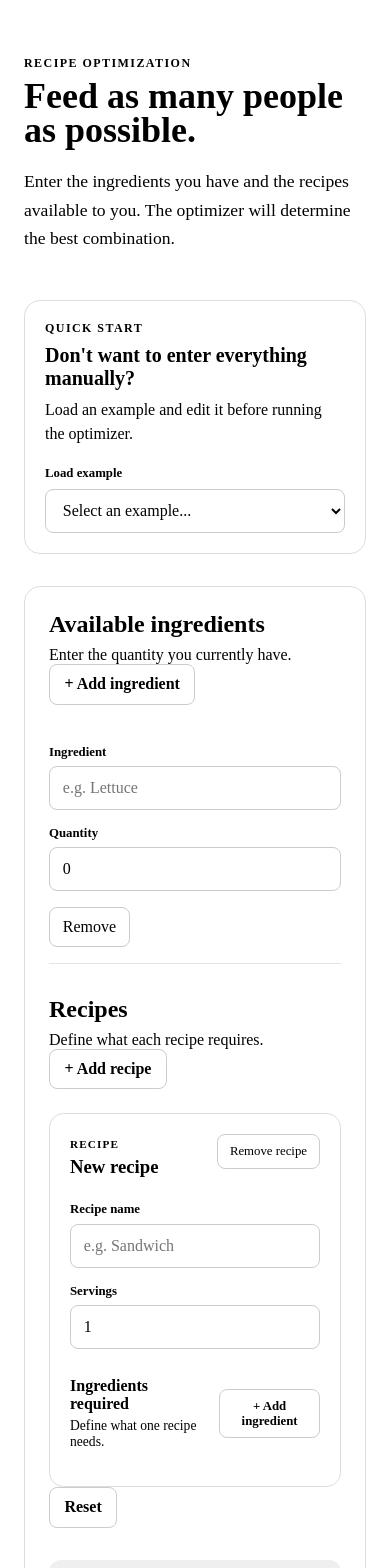
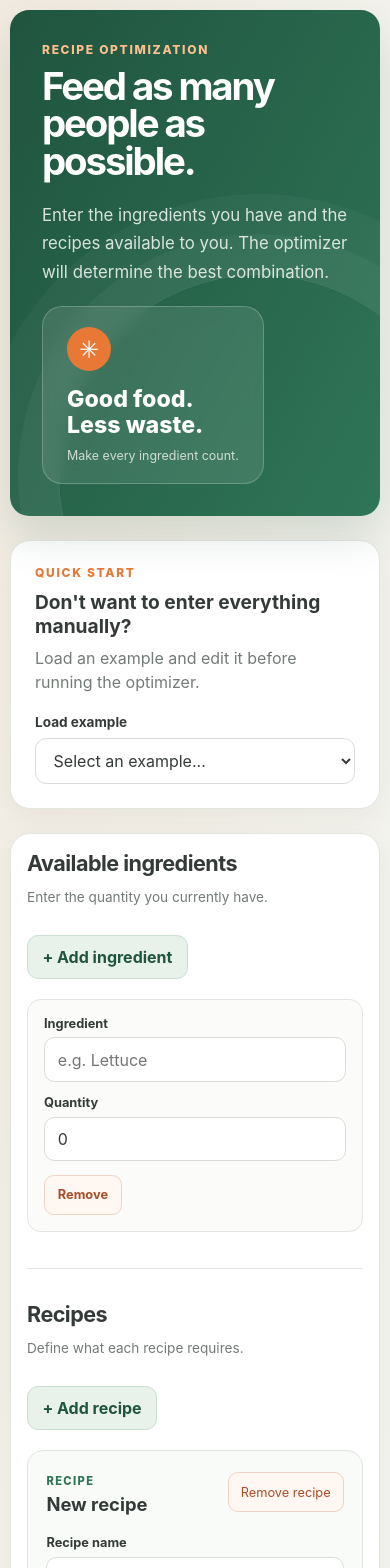
Before and after one commit to Meloniod/recipe-technical-assessment, an Angular app in the folder recipe-ui/: page /optimization in a window 390 px wide. Shown: the top 1568 px of the page. Built offline with nearby package versions, Linux system fonts and the light colour scheme.

Commit message:
feat: enhance styling and layout for optimization page and components

```diff
--- a/recipe-ui/src/app/features/optimization/components/ingredient-row/ingredient-row.component.scss
+++ b/recipe-ui/src/app/features/optimization/components/ingredient-row/ingredient-row.component.scss
@@ -1,8 +1,10 @@
 .ingredient-row {
   display: grid;
-  gap: 1rem;
-  padding: 1rem 0;
-  border-bottom: 1px solid #e5e5e5;
+  gap: 0.85rem;
+  padding: 1rem;
+  border: 1px solid var(--color-line);
+  border-radius: 0.85rem;
+  background: #fbfcfa;
 }
 
 .field {
@@ -11,6 +13,7 @@
 }
 
 label {
+  color: var(--color-ink);
   font-size: 0.8rem;
   font-weight: 700;
 }
@@ -19,31 +22,42 @@ input {
   width: 100%;
   min-height: 44px;
   padding: 0.7rem 0.8rem;
-  border: 1px solid #ccc;
-  border-radius: 0.5rem;
+  border: 1px solid #d7ddd6;
+  border-radius: 0.65rem;
+  background: #fff;
+  color: var(--color-ink);
   font: inherit;
   box-sizing: border-box;
 }
 
 input:focus {
-  outline: 2px solid currentColor;
-  outline-offset: 2px;
+  border-color: var(--color-green);
+  outline: 3px solid rgb(47 117 87 / 13%);
 }
 
 .field-error {
+  color: #b44828;
   font-size: 0.75rem;
 }
 
 .remove-button {
   width: fit-content;
+  min-height: 40px;
   margin: 0;
-  padding: 0.6rem 0.8rem;
-  border: 1px solid #ccc;
-  border-radius: 0.5rem;
-  background: transparent;
-  color: inherit;
+  padding: 0.55rem 0.8rem;
+  border: 1px solid #f0d2c4;
+  border-radius: 0.6rem;
+  background: #fff7f2;
+  color: #a84e29;
   font: inherit;
+  font-size: 0.8rem;
+  font-weight: 700;
   cursor: pointer;
+}
+
+.remove-button:hover {
+  border-color: #e7a889;
+  background: #ffede3;
 }
 
 @media (min-width: 700px) {
--- a/recipe-ui/src/app/features/optimization/components/recipe-card/recipe-card.component.scss
+++ b/recipe-ui/src/app/features/optimization/components/recipe-card/recipe-card.component.scss
@@ -1,33 +1,41 @@
 .recipe-card {
-  padding: 1.25rem;
-  border: 1px solid #ddd;
-  border-radius: 0.9rem;
+  padding: 1.15rem;
+  border: 1px solid #dce7df;
+  border-radius: 1rem;
+  background: #f8fbf8;
 }
 
 .recipe-card + .recipe-card {
   margin-top: 1rem;
 }
 
-.recipe-header {
+.recipe-header,
+.requirements-header {
   display: flex;
   justify-content: space-between;
-  align-items: flex-start;
+  align-items: center;
   gap: 1rem;
-  margin-bottom: 1.5rem;
+}
+
+.recipe-header {
+  margin-bottom: 1.25rem;
 }
 
 .validation-message {
   margin: 0 0 1rem;
   padding: 0.75rem;
-  border: 1px solid currentColor;
-  border-radius: 0.5rem;
+  border: 1px solid #e9b39c;
+  border-radius: 0.65rem;
+  background: #fff4ef;
+  color: #a53f1a;
   font-size: 0.8rem;
 }
 
 .recipe-number {
+  color: var(--color-green);
   font-size: 0.7rem;
-  font-weight: 700;
-  letter-spacing: 0.1em;
+  font-weight: 800;
+  letter-spacing: 0.12em;
   text-transform: uppercase;
 }
 
@@ -39,6 +47,8 @@ p {
 
 h3 {
   margin-top: 0.25rem;
+  color: var(--color-ink);
+  font-size: 1.15rem;
 }
 
 .recipe-details {
@@ -52,6 +62,7 @@ h3 {
 }
 
 label {
+  color: var(--color-ink);
   font-size: 0.8rem;
   font-weight: 700;
 }
@@ -61,30 +72,33 @@ input {
   min-height: 44px;
   box-sizing: border-box;
   padding: 0.7rem 0.8rem;
-  border: 1px solid #ccc;
-  border-radius: 0.5rem;
+  border: 1px solid #d7ddd6;
+  border-radius: 0.65rem;
+  background: #fff;
+  color: var(--color-ink);
   font: inherit;
 }
 
 input:focus {
-  outline: 2px solid currentColor;
-  outline-offset: 2px;
+  border-color: var(--color-green);
+  outline: 3px solid rgb(47 117 87 / 13%);
 }
 
 .requirements {
-  margin-top: 1.75rem;
+  margin-top: 1.5rem;
 }
 
 .requirements-header {
-  display: flex;
-  justify-content: space-between;
-  align-items: center;
-  gap: 1rem;
-  margin-bottom: 1rem;
+  margin-bottom: 0.85rem;
+}
+
+.requirements-header h4 {
+  color: var(--color-green-dark);
 }
 
 .requirements-header p {
   margin-top: 0.3rem;
+  color: var(--color-muted);
   font-size: 0.85rem;
 }
 
@@ -92,19 +106,20 @@ input:focus {
   display: grid;
   gap: 0.75rem;
   padding: 1rem 0;
-  border-top: 1px solid #e5e5e5;
+  border-top: 1px solid var(--color-line);
 }
 
 .secondary-button,
 .remove-button,
 .remove-requirement {
   width: fit-content;
+  min-height: 40px;
   margin: 0;
   padding: 0.55rem 0.75rem;
-  border: 1px solid #ccc;
-  border-radius: 0.5rem;
-  background: transparent;
-  color: inherit;
+  border: 1px solid #c9dfd0;
+  border-radius: 0.6rem;
+  background: var(--color-green-light);
+  color: var(--color-green-dark);
   font: inherit;
   cursor: pointer;
 }
@@ -114,22 +129,30 @@ input:focus {
   font-weight: 700;
 }
 
-.remove-button {
+.remove-button,
+.remove-requirement {
+  border-color: #f0d2c4;
+  background: #fff7f2;
+  color: #a84e29;
   font-size: 0.8rem;
 }
 
-.remove-requirement {
-  font-size: 0.75rem;
+.remove-button:hover,
+.remove-requirement:hover {
+  border-color: #e7a889;
+  background: #ffede3;
 }
 
 .field-error {
+  color: #b44828;
   font-size: 0.75rem;
 }
 
 .empty-state {
   padding: 1rem;
-  border: 1px dashed #ccc;
-  border-radius: 0.5rem;
+  border: 1px dashed #bdd2c3;
+  border-radius: 0.65rem;
+  color: var(--color-muted);
   font-size: 0.85rem;
 }
 
@@ -143,3 +166,10 @@ input:focus {
     align-items: end;
   }
 }
+
+@media (max-width: 520px) {
+  .requirements-header {
+    align-items: flex-start;
+    flex-direction: column;
+  }
+}
--- a/recipe-ui/src/app/features/optimization/pages/optimization-page.component.html
+++ b/recipe-ui/src/app/features/optimization/pages/optimization-page.component.html
@@ -1,6 +1,7 @@
 <main class="optimization-page">
 
   <header class="page-header">
+    <div class="hero-copy">
       <p class="eyebrow">
         Recipe Optimization
       </p>
@@ -14,6 +15,13 @@
         available to you. The optimizer will determine
         the best combination.
       </p>
+    </div>
+
+    <aside class="hero-note" aria-label="Our goal">
+      <span class="hero-note-icon" aria-hidden="true">✳</span>
+      <p>Good food.<br />Less waste.</p>
+      <span class="hero-note-caption">Make every ingredient count.</span>
+    </aside>
   </header>
 
   <section class="quick-start">
@@ -168,6 +176,7 @@
 
       </section>
 
+      <div class="form-actions">
         <button
           type="button"
           class="secondary-button reset-button"
@@ -176,8 +185,6 @@
           Reset
 
         </button>
-
-      <!-- SUBMIT -->
 
         <button
           type="submit"
@@ -191,6 +198,7 @@
           }
 
         </button>
+      </div>
 
     </form>
 
--- a/recipe-ui/src/app/features/optimization/pages/optimization-page.component.scss
+++ b/recipe-ui/src/app/features/optimization/pages/optimization-page.component.scss
@@ -1,57 +1,143 @@
 :host {
   display: block;
+  color: var(--color-ink);
 }
 
 .optimization-page {
-  width: min(1200px, calc(100% - 2rem));
+  width: min(1200px, calc(100% - 2.5rem));
   margin: 0 auto;
-  padding: 3rem 0;
+  padding: 2rem 0 4rem;
 }
 
 .page-header {
-  max-width: 720px;
-  margin-bottom: 3rem;
+  position: relative;
+  display: grid;
+  gap: 2rem;
+  align-items: center;
+  overflow: hidden;
+  margin-bottom: 1.5rem;
+  padding: clamp(2rem, 5vw, 4rem);
+  border-radius: 1.75rem;
+  background: linear-gradient(120deg, var(--color-green-dark), var(--color-green));
+  color: #fff;
+  box-shadow: 0 20px 44px rgb(32 84 63 / 16%);
+}
+
+.page-header::after {
+  position: absolute;
+  right: -5rem;
+  bottom: -10rem;
+  width: 25rem;
+  height: 25rem;
+  border: 1px solid rgb(255 255 255 / 12%);
+  border-radius: 50%;
+  box-shadow: 0 0 0 2.5rem rgb(255 255 255 / 4%), 0 0 0 5rem rgb(255 255 255 / 3%);
+  content: "";
+  pointer-events: none;
+}
+
+.hero-copy,
+.hero-note {
+  position: relative;
+  z-index: 1;
 }
 
 .eyebrow {
-  margin: 0 0 0.5rem;
+  margin: 0 0 0.65rem;
+  color: var(--color-orange);
   font-size: 0.75rem;
-  font-weight: 700;
-  letter-spacing: 0.12em;
+  font-weight: 800;
+  letter-spacing: 0.14em;
   text-transform: uppercase;
 }
 
+.page-header .eyebrow {
+  color: #ffc08e;
+}
+
 h1 {
+  max-width: 700px;
   margin: 0;
-  font-size: clamp(2.25rem, 6vw, 4.5rem);
-  line-height: 0.95;
+  font-size: clamp(2.4rem, 6vw, 4.8rem);
+  line-height: 0.98;
+  letter-spacing: -0.055em;
 }
 
 .intro {
-  max-width: 600px;
-  margin-top: 1.25rem;
-  font-size: 1.1rem;
-  line-height: 1.6;
+  max-width: 570px;
+  margin: 1.25rem 0 0;
+  color: rgb(255 255 255 / 82%);
+  font-size: 1.05rem;
+  line-height: 1.7;
+}
+
+.hero-note {
+  width: fit-content;
+  min-width: 190px;
+  padding: 1.25rem 1.5rem;
+  border: 1px solid rgb(255 255 255 / 22%);
+  border-radius: 1.25rem;
+  background: rgb(255 255 255 / 10%);
+  backdrop-filter: blur(8px);
+}
+
+.hero-note-icon {
+  display: inline-grid;
+  width: 2.75rem;
+  height: 2.75rem;
+  place-items: center;
+  margin-bottom: 1rem;
+  border-radius: 50%;
+  background: var(--color-orange);
+  color: #fff;
+  font-size: 1.5rem;
+}
+
+.hero-note p {
+  margin: 0;
+  font-size: 1.45rem;
+  font-weight: 800;
+  line-height: 1.1;
+}
+
+.hero-note-caption {
+  display: block;
+  margin-top: 0.6rem;
+  color: rgb(255 255 255 / 75%);
+  font-size: 0.78rem;
+}
+
+.quick-start,
+.optimization-form,
+.results {
+  border: 1px solid var(--color-line);
+  border-radius: 1.25rem;
+  background: var(--color-surface);
+  box-shadow: 0 8px 28px rgb(43 55 47 / 5%);
 }
 
 .optimization-layout {
   display: grid;
-  gap: 2rem;
+  gap: 1.5rem;
 }
 
-.optimization-form,
-.results {
-  padding: 1.5rem;
-  border: 1px solid #ddd;
-  border-radius: 1rem;
+.optimization-form {
+  min-width: 0;
+  padding: clamp(1rem, 3vw, 2rem);
 }
 
 .form-section + .form-section {
-  margin-top: 2rem;
+  margin-top: 2.25rem;
+  padding-top: 2rem;
+  border-top: 1px solid var(--color-line);
 }
 
 .section-heading {
-  margin-bottom: 1.5rem;
+  display: flex;
+  justify-content: space-between;
+  align-items: center;
+  gap: 1rem;
+  margin-bottom: 1.25rem;
 }
 
 .section-heading h2,
@@ -59,55 +145,48 @@ h1 {
   margin: 0;
 }
 
-.section-heading p {
-  margin: 0.5rem 0 0;
+.section-heading h2 {
+  font-size: 1.35rem;
+  letter-spacing: -0.025em;
 }
 
-button {
-  width: 100%;
-  margin-top: 2rem;
-  padding: 0.9rem 1.25rem;
-  border: 0;
-  border-radius: 0.75rem;
-  font: inherit;
-  font-weight: 700;
-  cursor: pointer;
+.result-column {
+  display: grid;
+  gap: 1rem;
 }
 
-button:disabled {
-  cursor: not-allowed;
-  opacity: 0.6;
+.results {
+  position: sticky;
+  top: 1.5rem;
+  padding: clamp(1.25rem, 3vw, 2rem);
+  border-top: 5px solid var(--color-green);
 }
 
-.allocations {
-  display: grid;
-  gap: 1rem;
-  margin-top: 1.5rem;
+.results h2 {
+  color: var(--color-green-dark);
+  font-size: clamp(1.6rem, 4vw, 2.25rem);
+  line-height: 1.1;
+  letter-spacing: -0.04em;
 }
 
-.allocation {
-  display: flex;
-  align-items: center;
-  justify-content: space-between;
-  gap: 1rem;
-  padding: 1rem;
-  border: 1px solid #ddd;
-  border-radius: 0.75rem;
+.unused-ingredients {
+  margin-top: 1.75rem;
 }
 
-.allocation h3,
-.allocation p {
-  margin: 0;
+.unused-ingredients h3 {
+  margin: 0 0 0.5rem;
+  font-size: 1rem;
 }
 
-.allocation p {
-  margin-top: 0.25rem;
+@media (min-width: 700px) {
+  .page-header {
+    grid-template-columns: minmax(0, 1fr) auto;
   }
 
-.error-message {
-  padding: 1rem;
-  border: 1px solid #d33;
-  border-radius: 0.75rem;
+  .quick-start {
+    grid-template-columns: 1fr minmax(280px, 400px);
+    align-items: end;
+  }
 }
 
 @media (min-width: 900px) {
@@ -117,114 +196,37 @@ button:disabled {
   }
 }
 
-.secondary-button {
-  width: fit-content;
-  margin: 0;
-  padding: 0.65rem 0.9rem;
-  border: 1px solid #ccc;
-  border-radius: 0.5rem;
-  background: transparent;
-  color: inherit;
-  font: inherit;
-  font-weight: 700;
-  cursor: pointer;
+@media (max-width: 520px) {
+  .optimization-page {
+    width: min(100% - 1.25rem, 1200px);
+    padding-top: 0.65rem;
   }
 
-.primary-button {
-  margin-top: 2rem;
+  .page-header {
+    gap: 1.25rem;
+    border-radius: 1.2rem;
   }
 
-.result-column {
-  display: grid;
-  gap: 1rem;
+  .hero-note {
+    min-width: 0;
   }
 
-.remaining-item {
-  display: flex;
-  justify-content: space-between;
-  gap: 1rem;
-  padding: 0.75rem 0;
-  border-bottom: 1px solid #e5e5e5;
+  .section-heading,
+  .requirements-header {
+    align-items: flex-start;
   }
 
-.unused-ingredients {
-  margin-top: 2rem;
+  .section-heading {
+    flex-direction: column;
   }
 
-.unused-ingredients h3 {
-  margin: 0 0 0.75rem;
 }
 
-.ingredient-list,
-.recipe-list {
-  display: grid;
-  gap: 0.5rem;
-}
-
-.quick-start {
-  display: grid;
-  gap: 1.25rem;
-  margin-bottom: 2rem;
-  padding: 1.25rem;
-  border: 1px solid #ddd;
-  border-radius: 1rem;
-}
-
-.quick-start h2 {
-  margin: 0;
-  font-size: 1.25rem;
-}
-
-.quick-start p:not(.eyebrow) {
-  margin: 0.5rem 0 0;
-  line-height: 1.5;
-}
-
-.quick-start-control {
-  display: grid;
-  gap: 0.5rem;
-}
-
-.quick-start-control label {
-  font-size: 0.8rem;
-  font-weight: 700;
-}
-
-.quick-start-control select {
-  width: 100%;
-  min-height: 44px;
-  padding: 0.7rem 0.8rem;
-  border: 1px solid #ccc;
-  border-radius: 0.5rem;
-  background: transparent;
-  color: inherit;
-  font: inherit;
-}
-
-@media (min-width: 700px) {
-  .quick-start {
-    grid-template-columns: 1fr minmax(280px, 400px);
-    align-items: end;
+@media (prefers-reduced-motion: reduce) {
+  *,
+  *::before,
+  *::after {
+    scroll-behavior: auto !important;
+    transition-duration: 0.01ms !important;
   }
 }
-
-.form-actions {
-  display: grid;
-  grid-template-columns: auto 1fr;
-  gap: 0.75rem;
-  margin-top: 2rem;
-}
-
-.form-actions .primary-button {
-  margin-top: 0;
-}
-
-.reset-button {
-  margin: 0;
-}
-
-@media (max-width: 500px) {
-  .form-actions {
-    grid-template-columns: 1fr;
-  }
-}
--- a/recipe-ui/src/styles.scss
+++ b/recipe-ui/src/styles.scss
@@ -1 +1,241 @@
-/* You can add global styles to this file, and also import other style files */
+:root {
+  color-scheme: light;
+  font-family: Inter, "Segoe UI", sans-serif;
+  color: #343a38;
+  background: #f3f4ef;
+  font-synthesis: none;
+  text-rendering: optimizeLegibility;
+  -webkit-font-smoothing: antialiased;
+  -moz-osx-font-smoothing: grayscale;
+
+  --color-orange: #e87835;
+  --color-orange-dark: #c95c20;
+  --color-green: #2f7557;
+  --color-green-dark: #20543f;
+  --color-green-light: #e8f2eb;
+  --color-ink: #343a38;
+  --color-muted: #737b76;
+  --color-line: #e3e6df;
+  --color-surface: #fff;
+  --color-background: #f3f4ef;
+}
+
+* {
+  box-sizing: border-box;
+}
+
+body {
+  min-width: 320px;
+  min-height: 100vh;
+  margin: 0;
+  background:
+    radial-gradient(ellipse at 8% 4%, rgb(232 120 53 / 8%), transparent 28rem),
+    var(--color-background);
+}
+
+button,
+input,
+select {
+  font: inherit;
+}
+
+button:focus-visible,
+input:focus-visible,
+select:focus-visible {
+  outline: 3px solid rgb(232 120 53 / 45%);
+  outline-offset: 2px;
+}
+
+.optimization-page .quick-start {
+  display: grid;
+  gap: 1.25rem;
+  margin-bottom: 1.5rem;
+  padding: 1.5rem;
+  border: 1px solid var(--color-line);
+  border-left: 5px solid var(--color-orange);
+  border-radius: 1.25rem;
+  background: var(--color-surface);
+  box-shadow: 0 8px 28px rgb(43 55 47 / 5%);
+}
+
+.optimization-page .quick-start h2 {
+  margin: 0;
+  font-size: 1.2rem;
+}
+
+.optimization-page .quick-start p:not(.eyebrow) {
+  margin: 0.45rem 0 0;
+  color: var(--color-muted);
+  line-height: 1.5;
+}
+
+.optimization-page .quick-start-control {
+  display: grid;
+  gap: 0.5rem;
+}
+
+.optimization-page .quick-start-control label,
+.optimization-page .section-heading p {
+  color: var(--color-muted);
+  font-size: 0.85rem;
+}
+
+.optimization-page .quick-start-control label {
+  color: var(--color-ink);
+  font-weight: 700;
+}
+
+.optimization-page .quick-start-control select,
+.optimization-page input {
+  width: 100%;
+  min-height: 46px;
+  padding: 0.7rem 0.85rem;
+  border: 1px solid #d7ddd6;
+  border-radius: 0.7rem;
+  background: #fff;
+  color: var(--color-ink);
+  font: inherit;
+  transition: border-color 160ms ease, box-shadow 160ms ease;
+}
+
+.optimization-page .quick-start-control select:focus,
+.optimization-page input:focus {
+  border-color: var(--color-green);
+  outline: none;
+  box-shadow: 0 0 0 3px rgb(47 117 87 / 13%);
+}
+
+.optimization-page button {
+  min-height: 44px;
+  padding: 0.75rem 1rem;
+  border: 0;
+  border-radius: 0.7rem;
+  font: inherit;
+  font-weight: 750;
+  cursor: pointer;
+  transition: background 160ms ease, border-color 160ms ease, color 160ms ease, transform 160ms ease;
+}
+
+.optimization-page button:hover:not(:disabled) {
+  transform: translateY(-1px);
+}
+
+.optimization-page button:disabled {
+  cursor: not-allowed;
+  opacity: 0.65;
+}
+
+.optimization-page .secondary-button {
+  width: fit-content;
+  margin: 0;
+  padding: 0.65rem 0.9rem;
+  border: 1px solid #c9dfd0;
+  background: var(--color-green-light);
+  color: var(--color-green-dark);
+  white-space: nowrap;
+}
+
+.optimization-page .secondary-button:hover:not(:disabled) {
+  border-color: var(--color-green);
+  background: #dcece1;
+}
+
+.optimization-page .primary-button {
+  min-height: 52px;
+  background: var(--color-orange);
+  color: #fff;
+  box-shadow: 0 6px 16px rgb(232 120 53 / 22%);
+}
+
+.optimization-page .primary-button:hover:not(:disabled) {
+  background: var(--color-orange-dark);
+}
+
+.optimization-page .form-actions {
+  display: flex;
+  justify-content: flex-end;
+  gap: 0.75rem;
+  margin-top: 1.75rem;
+  padding-top: 1.5rem;
+  border-top: 1px solid var(--color-line);
+}
+
+.optimization-page .form-actions .reset-button {
+  margin: 0;
+}
+
+.optimization-page .allocations {
+  display: grid;
+  gap: 0.75rem;
+  margin-top: 1.5rem;
+}
+
+.optimization-page .allocation {
+  display: flex;
+  justify-content: space-between;
+  align-items: center;
+  gap: 1rem;
+  padding: 1rem;
+  border: 1px solid #dce9df;
+  border-radius: 0.9rem;
+  background: #f6faf6;
+}
+
+.optimization-page .allocation h3,
+.optimization-page .allocation p {
+  margin: 0;
+}
+
+.optimization-page .allocation h3 {
+  font-size: 1rem;
+}
+
+.optimization-page .allocation p {
+  margin-top: 0.3rem;
+  color: var(--color-muted);
+  font-size: 0.85rem;
+}
+
+.optimization-page .allocation strong {
+  color: var(--color-green);
+  text-align: right;
+  white-space: nowrap;
+}
+
+.optimization-page .remaining-item {
+  display: flex;
+  justify-content: space-between;
+  gap: 1rem;
+  padding: 0.7rem 0;
+  border-bottom: 1px solid var(--color-line);
+  color: var(--color-muted);
+}
+
+.optimization-page .remaining-item strong {
+  color: var(--color-ink);
+}
+
+.optimization-page .error-message {
+  padding: 1rem;
+  border: 1px solid #f0b6a3;
+  border-radius: 0.85rem;
+  background: #fff4ef;
+  color: #a53f1a;
+}
+
+@media (min-width: 700px) {
+  .optimization-page .quick-start {
+    grid-template-columns: 1fr minmax(280px, 400px);
+    align-items: end;
+  }
+}
+
+@media (max-width: 520px) {
+  .optimization-page .form-actions {
+    flex-direction: column-reverse;
+  }
+
+  .optimization-page .form-actions button {
+    width: 100%;
+  }
+}
```
Lines whose indentation alone changed are shown as unchanged.
